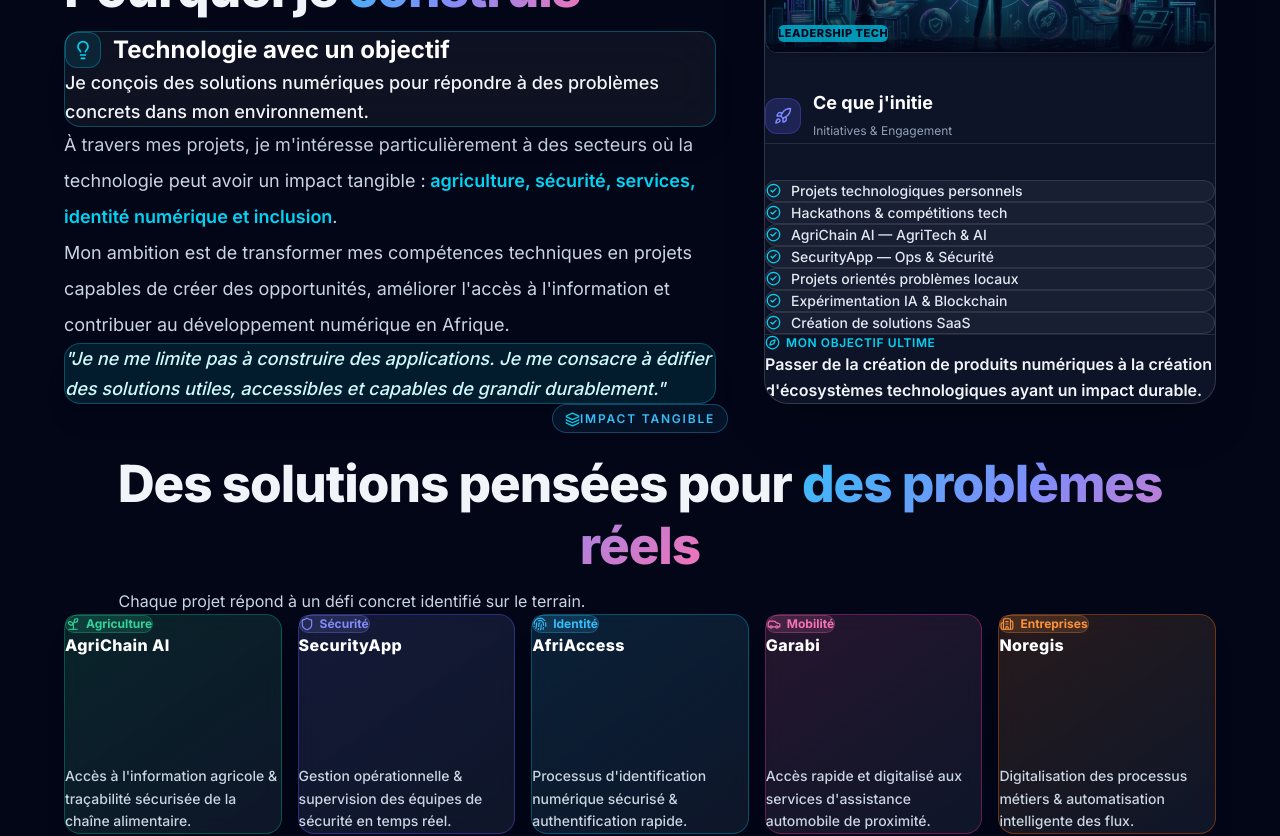
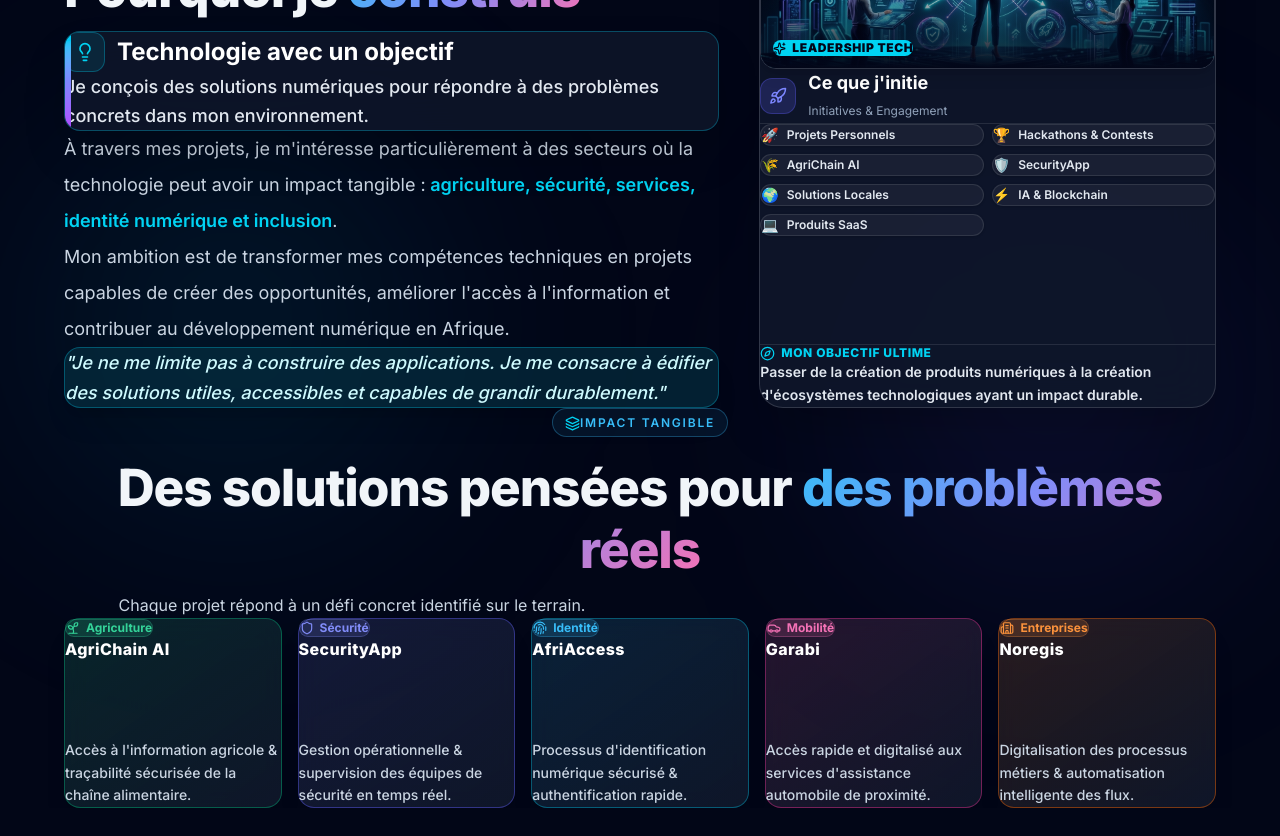
Before and after one commit to mmilinda/FolioMM, a React (Vite) app: page / in a window 1280 px wide. Shown: the part 3580-4416 px from the top of the page. Built offline with nearby package versions, Linux system fonts and the light colour scheme; no server answers.

Commit message:
style: convert initiatives list to 2-column shiny badge grid, fix text truncation, and add ambient background glow orbs

```diff
--- a/src/components/ImpactSection.jsx
+++ b/src/components/ImpactSection.jsx
@@ -1,6 +1,6 @@
 import { motion, useInView } from "framer-motion";
 import { useRef } from "react";
-import { Target, Rocket, Lightbulb, Compass, Sprout, Shield, Fingerprint, Car, Building2, Layers, CheckCircle2 } from "lucide-react";
+import { Target, Rocket, Lightbulb, Compass, Sprout, Shield, Fingerprint, Car, Building2, Layers, Sparkles } from "lucide-react";
 
 const impactDomains = [
   {
@@ -10,7 +10,7 @@ const impactDomains = [
     problem: "Accès à l'information agricole & traçabilité sécurisée de la chaîne alimentaire.",
     color: "#34d399",
     glow: "rgba(52, 211, 153, 0.15)",
-    border: "border-emerald-500/35",
+    border: "border-emerald-500/40",
   },
   {
     domain: "Sécurité",
@@ -19,7 +19,7 @@ const impactDomains = [
     problem: "Gestion opérationnelle & supervision des équipes de sécurité en temps réel.",
     color: "#818cf8",
     glow: "rgba(129, 140, 248, 0.15)",
-    border: "border-indigo-500/35",
+    border: "border-indigo-500/40",
   },
   {
     domain: "Identité",
@@ -28,7 +28,7 @@ const impactDomains = [
     problem: "Processus d'identification numérique sécurisé & authentification rapide.",
     color: "#38bdf8",
     glow: "rgba(56, 189, 248, 0.15)",
-    border: "border-cyan-500/35",
+    border: "border-cyan-500/40",
   },
   {
     domain: "Mobilité",
@@ -37,7 +37,7 @@ const impactDomains = [
     problem: "Accès rapide et digitalisé aux services d'assistance automobile de proximité.",
     color: "#f472b6",
     glow: "rgba(244, 114, 182, 0.15)",
-    border: "border-pink-500/35",
+    border: "border-pink-500/40",
   },
   {
     domain: "Entreprises",
@@ -46,18 +46,18 @@ const impactDomains = [
     problem: "Digitalisation des processus métiers & automatisation intelligente des flux.",
     color: "#fb923c",
     glow: "rgba(251, 146, 60, 0.15)",
-    border: "border-orange-500/35",
+    border: "border-orange-500/40",
   },
 ];
 
 const initiatives = [
-  "Projets technologiques personnels",
-  "Hackathons & compétitions tech",
-  "AgriChain AI — AgriTech & AI",
-  "SecurityApp — Ops & Sécurité",
-  "Projets orientés problèmes locaux",
-  "Expérimentation IA & Blockchain",
-  "Création de solutions SaaS",
+  { text: "Projets Personnels", icon: "🚀" },
+  { text: "Hackathons & Contests", icon: "🏆" },
+  { text: "AgriChain AI", icon: "🌾" },
+  { text: "SecurityApp", icon: "🛡️" },
+  { text: "Solutions Locales", icon: "🌍" },
+  { text: "IA & Blockchain", icon: "⚡" },
+  { text: "Produits SaaS", icon: "💻" },
 ];
 
 export default function ImpactSection() {
@@ -65,21 +65,25 @@ export default function ImpactSection() {
   const inView = useInView(ref, { once: true, margin: "-80px" });
 
   return (
-    <section ref={ref} className="py-14 md:py-28 relative overflow-hidden">
-      <div className="container-custom relative z-10 space-y-16 md:space-y-28">
+    <section ref={ref} className="py-12 md:py-24 relative overflow-hidden">
+      {/* Background Ambient Glow Orbs */}
+      <div className="absolute top-1/4 left-10 w-96 h-96 bg-cyan-500/10 blur-[120px] rounded-full pointer-events-none" />
+      <div className="absolute bottom-1/4 right-10 w-96 h-96 bg-indigo-500/10 blur-[120px] rounded-full pointer-events-none" />
+
+      <div className="container-custom relative z-10 space-y-16 md:space-y-24">
 
         {/* ─── Part 1: Vision & Philosophie (Pourquoi je construis) ───────────── */}
         <motion.div
           initial={{ opacity: 0, y: 30 }}
           animate={inView ? { opacity: 1, y: 0 } : {}}
           transition={{ duration: 0.7 }}
-          className="grid grid-cols-1 lg:grid-cols-12 gap-8 lg:gap-12 items-stretch"
+          className="grid grid-cols-1 lg:grid-cols-12 gap-8 lg:gap-10 items-stretch"
         >
-          {/* Left Column — Airy Vision & Philosophie Text */}
+          {/* Left Column — Text (Vision & Philosophie) */}
           <div className="lg:col-span-7 flex flex-col justify-between space-y-6 text-left">
-            <div className="space-y-6">
+            <div className="space-y-5">
               <span className="section-eyebrow">
-                <Target size={15} className="inline-block mr-1.5 -mt-0.5 text-cyan-400" />
+                <Target size={14} className="inline-block mr-1.5 -mt-0.5 text-cyan-400" />
                 Vision & Philosophie
               </span>
 
@@ -87,23 +91,24 @@ export default function ImpactSection() {
                 Pourquoi je <span className="gradient-text">construis</span>
               </h2>
 
-              {/* Glass Card Box with generous padding & line height */}
-              <div className="p-6 sm:p-8 rounded-2xl bg-white/5 border border-cyan-400/30 backdrop-blur-xl space-y-4 shadow-xl">
+              {/* Glass Card Box */}
+              <div className="p-6 sm:p-7 rounded-2xl bg-slate-900/80 border border-cyan-400/30 backdrop-blur-xl space-y-3.5 shadow-2xl relative overflow-hidden">
+                <div className="absolute top-0 left-0 w-1.5 h-full bg-gradient-to-b from-cyan-400 via-indigo-400 to-purple-500" />
                 <div className="flex items-center gap-3">
-                  <div className="w-9 h-9 rounded-xl bg-cyan-400/10 border border-cyan-400/30 flex items-center justify-center shrink-0">
+                  <div className="w-10 h-10 rounded-xl bg-cyan-400/10 border border-cyan-400/30 flex items-center justify-center shrink-0">
                     <Lightbulb size={20} className="text-cyan-400" />
                   </div>
                   <h3 className="text-lg sm:text-2xl font-bold text-white m-0">
                     Technologie avec un objectif
                   </h3>
                 </div>
-                <p className="text-slate-100 text-sm sm:text-base md:text-lg leading-relaxed m-0 font-medium">
+                <p className="text-slate-200 text-sm sm:text-base md:text-lg leading-relaxed m-0 font-medium pl-1">
                   Je conçois des solutions numériques pour répondre à des problèmes concrets dans mon environnement.
                 </p>
               </div>
 
-              {/* Airy, well-spaced paragraphs */}
-              <div className="space-y-5 pt-2">
+              {/* Airy Text Content */}
+              <div className="space-y-4 pt-1">
                 <p className="text-slate-300 text-sm sm:text-base md:text-lg leading-relaxed sm:leading-loose m-0">
                   À travers mes projets, je m'intéresse particulièrement à des secteurs où la technologie peut avoir un impact tangible :
                   <strong className="text-cyan-400 font-semibold"> agriculture, sécurité, services, identité numérique et inclusion</strong>.
@@ -116,12 +121,12 @@ export default function ImpactSection() {
             </div>
 
             {/* Quote Block */}
-            <div className="p-5 sm:p-6 rounded-2xl bg-cyan-950/50 border border-cyan-400/30 text-sm sm:text-base md:text-lg text-cyan-100 font-medium leading-relaxed italic shadow-xl mt-4">
+            <div className="p-5 sm:p-6 rounded-2xl bg-cyan-950/60 border border-cyan-400/30 text-sm sm:text-base md:text-lg text-cyan-100 font-medium leading-relaxed italic shadow-xl">
               "Je ne me limite pas à construire des applications. Je me consacre à édifier des solutions utiles, accessibles et capables de grandir durablement."
             </div>
           </div>
 
-          {/* Right Column — Initiatives & Leadership (with Top Illustrative Image) */}
+          {/* Right Column — Initiatives (Redesigned as stylish 2-column shiny badge grid) */}
           <div className="lg:col-span-5 flex">
             <motion.div
               initial={{ opacity: 0, scale: 0.95 }}
@@ -129,21 +134,21 @@ export default function ImpactSection() {
               transition={{ duration: 0.7, delay: 0.2 }}
               className="p-5 sm:p-7 rounded-2xl md:rounded-3xl bg-slate-900/90 border border-white/15 backdrop-blur-xl shadow-2xl flex flex-col justify-between space-y-5 text-left w-full h-full overflow-hidden"
             >
-              <div className="space-y-4 flex-grow flex flex-col justify-between">
+              <div className="space-y-4">
 
-                {/* Top Illustrative Banner Image */}
-                <div className="w-full h-28 sm:h-36 rounded-xl overflow-hidden border border-white/10 relative shadow-md">
-                  <img src="/initiatives_banner.jpg" alt="Leadership & Tech Initiatives" className="w-full h-full object-cover" />
-                  <div className="absolute inset-0 bg-gradient-to-t from-slate-950 via-slate-950/30 to-transparent" />
-                  <div className="absolute bottom-2.5 left-3 flex items-center gap-2">
-                    <span className="px-2.5 py-0.5 rounded-md bg-cyan-500/80 text-slate-950 text-[11px] font-extrabold uppercase tracking-wider">
-                      Leadership Tech
+                {/* Top Illustrative Banner */}
+                <div className="w-full h-32 sm:h-40 rounded-2xl overflow-hidden border border-white/15 relative shadow-lg">
+                  <img src="/initiatives_banner.jpg" alt="Leadership Tech" className="w-full h-full object-cover" />
+                  <div className="absolute inset-0 bg-gradient-to-t from-slate-950 via-slate-950/20 to-transparent" />
+                  <div className="absolute bottom-3 left-3 flex items-center gap-2">
+                    <span className="px-3 py-1 rounded-lg bg-cyan-400 text-slate-950 text-xs font-black uppercase tracking-wider shadow-md flex items-center gap-1.5">
+                      <Sparkles size={13} /> Leadership Tech
                     </span>
                   </div>
                 </div>
 
                 {/* Card Title Header */}
-                <div className="flex items-center gap-3 border-b border-white/10 pb-3">
+                <div className="flex items-center gap-3 border-b border-white/10 pb-3 pt-1">
                   <div className="w-9 h-9 rounded-xl bg-indigo-500/20 border border-indigo-500/30 flex items-center justify-center shrink-0">
                     <Rocket size={18} className="text-indigo-400" />
                   </div>
@@ -153,26 +158,27 @@ export default function ImpactSection() {
                   </div>
                 </div>
 
-                {/* Vertical Checklist Stack: 1 per line filling full space */}
-                <div className="flex flex-col space-y-2 w-full my-auto">
+                {/* Modern 2-Column Grid of Shiny Badges */}
+                <div className="grid grid-cols-2 gap-2 pt-1">
                   {initiatives.map((item) => (
-                    <div
-                      key={item}
-                      className="flex items-center gap-2.5 px-3.5 py-2 sm:py-2.5 rounded-xl bg-white/5 border border-white/10 text-slate-200 text-xs sm:text-sm font-medium w-full hover:bg-white/10 hover:border-cyan-400/30 transition-all shadow-sm"
+                    <motion.div
+                      key={item.text}
+                      whileHover={{ scale: 1.03 }}
+                      className="flex items-center gap-2 px-3 py-2.5 rounded-xl bg-white/5 border border-white/10 text-slate-200 text-xs font-semibold hover:border-cyan-400/40 hover:bg-white/10 hover:text-cyan-300 transition-all shadow-sm"
                     >
-                      <CheckCircle2 size={15} className="text-cyan-400 shrink-0" />
-                      <span className="truncate">{item}</span>
-                    </div>
+                      <span className="text-sm shrink-0">{item.icon}</span>
+                      <span className="truncate">{item.text}</span>
+                    </motion.div>
                   ))}
                 </div>
               </div>
 
-              {/* Bottom Ambition Box */}
-              <div className="pt-4 border-t border-white/10 space-y-1.5">
-                <span className="text-xs uppercase tracking-wider font-semibold text-cyan-400 flex items-center gap-1.5">
+              {/* Bottom Ambition Box — 100% spacious and never cut off */}
+              <div className="pt-4 border-t border-white/10 space-y-2">
+                <span className="text-xs uppercase tracking-wider font-extrabold text-cyan-400 flex items-center gap-1.5">
                   <Compass size={15} /> Mon Objectif Ultime
                 </span>
-                <p className="text-xs sm:text-sm md:text-base text-slate-100 leading-relaxed font-semibold m-0">
+                <p className="text-xs sm:text-sm text-slate-200 leading-relaxed font-semibold m-0">
                   Passer de la création de produits numériques à la création d'écosystèmes technologiques ayant un impact durable.
                 </p>
               </div>
@@ -181,12 +187,12 @@ export default function ImpactSection() {
         </motion.div>
 
 
-        {/* ─── Part 2: Impact Tangible (Increased Height Impact Cards) ─────────── */}
+        {/* ─── Part 2: Impact Tangible ────────────────────────────────────────── */}
         <motion.div
           initial={{ opacity: 0, y: 30 }}
           animate={inView ? { opacity: 1, y: 0 } : {}}
           transition={{ duration: 0.7, delay: 0.3 }}
-          className="space-y-8 sm:space-y-10"
+          className="space-y-8"
         >
           <div className="text-center space-y-3">
             <span className="section-eyebrow">
@@ -201,7 +207,7 @@ export default function ImpactSection() {
             </p>
           </div>
 
-          {/* Increased Height Cards Grid — min-h-[190px] sm:min-h-[220px] for spacious room */}
+          {/* 5 Compact Height Impact Cards */}
           <div className="grid grid-cols-1 sm:grid-cols-2 md:grid-cols-3 lg:grid-cols-5 gap-4">
             {impactDomains.map((item) => {
               const Icon = item.icon;
@@ -210,7 +216,7 @@ export default function ImpactSection() {
                   key={item.domain}
                   whileHover={{ y: -6, scale: 1.02 }}
                   transition={{ duration: 0.2 }}
-                  className={`p-5 rounded-2xl border ${item.border} bg-slate-900/90 backdrop-blur-md flex flex-col justify-between space-y-4 text-left shadow-xl hover:shadow-2xl transition-all min-h-[190px] sm:min-h-[220px] h-full`}
+                  className={`p-5 rounded-2xl border ${item.border} bg-slate-900/90 backdrop-blur-md flex flex-col justify-between space-y-4 text-left shadow-xl hover:shadow-2xl transition-all min-h-[190px] h-full`}
                   style={{ background: `linear-gradient(145deg, ${item.glow} 0%, rgba(15, 23, 42, 0.95) 100%)` }}
                 >
                   <div className="flex flex-col space-y-2">
```
